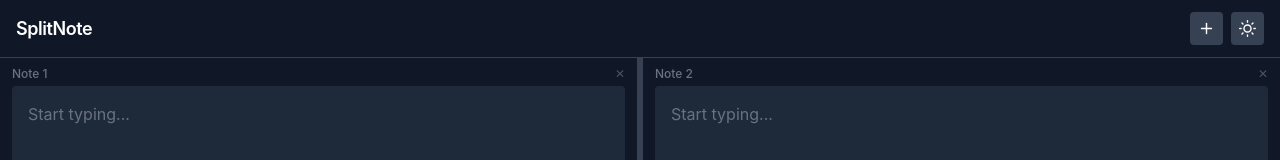
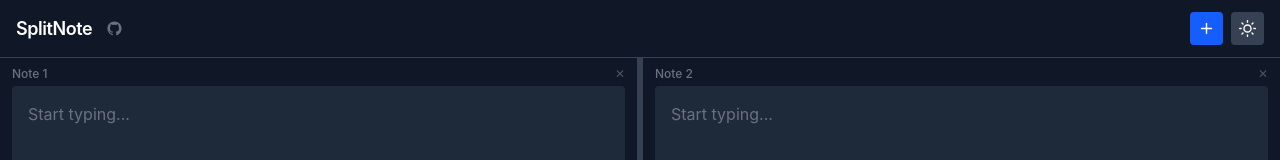
Before and after one commit to diyor1602/splitnote, a React (Vite) app: page / in a window 1280 px wide. Shown: the top 160 px of the page. Built offline with nearby package versions, Linux system fonts and the light colour scheme.

Commit message:
adding github link and highlighting plus button

```diff
--- a/src/components/Toolbar.jsx
+++ b/src/components/Toolbar.jsx
@@ -55,6 +55,18 @@ const MoonIcon = () => (
   </svg>
 );
 
+const GitHubIcon = () => (
+  <svg
+    xmlns="http://www.w3.org/2000/svg"
+    width="17"
+    height="17"
+    viewBox="0 0 24 24"
+    fill="currentColor"
+  >
+    <path d="M12 2C6.477 2 2 6.477 2 12c0 4.418 2.865 8.166 6.839 9.489.5.092.682-.217.682-.482 0-.237-.009-.868-.013-1.703-2.782.604-3.369-1.342-3.369-1.342-.454-1.155-1.11-1.462-1.11-1.462-.908-.62.069-.608.069-.608 1.003.07 1.531 1.03 1.531 1.03.892 1.529 2.341 1.087 2.91.832.092-.647.35-1.088.636-1.338-2.22-.253-4.555-1.11-4.555-4.943 0-1.091.39-1.984 1.029-2.683-.103-.253-.446-1.27.098-2.647 0 0 .84-.269 2.75 1.025A9.578 9.578 0 0 1 12 6.836a9.59 9.59 0 0 1 2.504.337c1.909-1.294 2.747-1.025 2.747-1.025.546 1.377.203 2.394.1 2.647.64.699 1.028 1.592 1.028 2.683 0 3.842-2.339 4.687-4.566 4.935.359.309.678.919.678 1.852 0 1.336-.012 2.415-.012 2.743 0 .267.18.579.688.481C19.138 20.163 22 16.418 22 12c0-5.523-4.477-10-10-10z" />
+  </svg>
+);
+
 const Toolbar = ({ isDark, onToggleTheme, onAddPanel, canAddPanel }) => {
   const btn = isDark
     ? "p-2 rounded bg-gray-700 hover:bg-gray-600 text-white transition-colors cursor-pointer"
@@ -64,18 +76,31 @@ const Toolbar = ({ isDark, onToggleTheme, onAddPanel, canAddPanel }) => {
     ? "p-2 rounded bg-gray-800 text-gray-600 cursor-not-allowed"
     : "p-2 rounded bg-gray-100 text-gray-300 cursor-not-allowed";
 
+  const addBtn = "p-2 rounded bg-blue-600 hover:bg-blue-500 text-white transition-colors cursor-pointer";
+
   return (
     <header
       className={`flex items-center justify-between px-4 py-3 border-b shrink-0 ${
         isDark ? "border-gray-700" : "border-gray-200"
       }`}
     >
-      <h1 className="text-lg font-semibold tracking-tight">SplitNote</h1>
+      <div className="flex items-center gap-2">
+        <h1 className="text-lg font-semibold tracking-tight">SplitNote</h1>
+        <a
+          href="https://github.com/diyor1602/splitnote"
+          target="_blank"
+          rel="noreferrer"
+          className={`p-1.5 rounded transition-colors ${isDark ? "text-gray-500 hover:text-gray-300" : "text-gray-400 hover:text-gray-600"}`}
+          title="View on GitHub"
+        >
+          <GitHubIcon />
+        </a>
+      </div>
       <div className="flex items-center gap-2">
         <button
           onClick={onAddPanel}
           disabled={!canAddPanel}
-          className={canAddPanel ? btn : disabledBtn}
+          className={canAddPanel ? addBtn : disabledBtn}
           title={canAddPanel ? "Add panel" : "Maximum panels reached"}
         >
           <PlusIcon />
```
Also changed, not shown: 1 other file (tests, documents, lock files or other folders).
